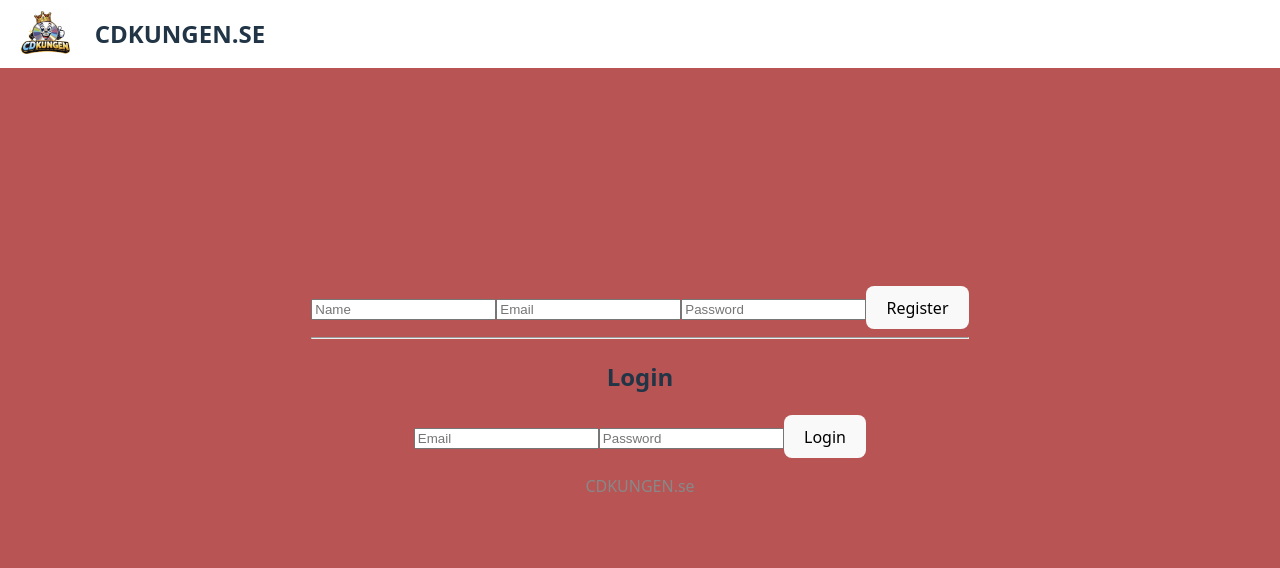
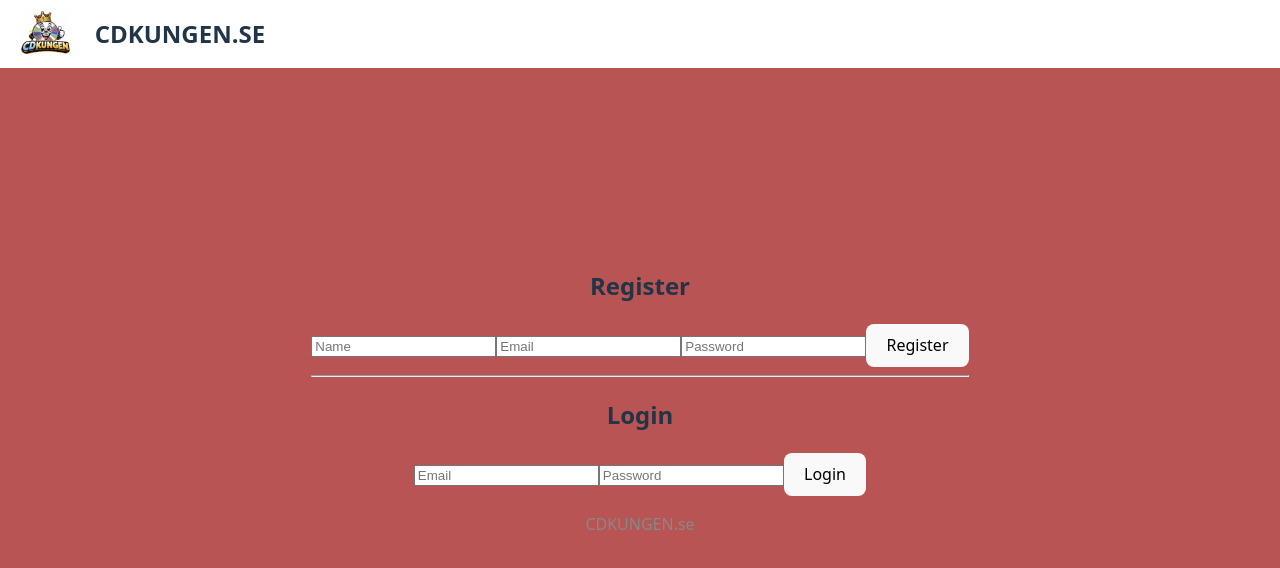
Before and after one commit to engalv/D0018E-Project, a React (Vite) app in the folder frontend/d0018e-client/: page / in a window 1280 px wide. Shown: the top 568 px of the page. Built offline with nearby package versions, Linux system fonts and the light colour scheme.

Commit message:
Update RegistrationForm.jsx

```diff
--- a/frontend/d0018e-client/src/RegistrationForm.jsx
+++ b/frontend/d0018e-client/src/RegistrationForm.jsx
@@ -19,8 +19,10 @@ function RegistrationForm() {
     }
   };
 
+
   return (
     <form onSubmit={handleRegister}>
+      <h2>Register</h2>
       <input type="text" placeholder="Name" value={name} onChange={e => setName(e.target.value)} required />
       <input type="email" placeholder="Email" value={email} onChange={e => setEmail(e.target.value)} required />
       <input type="password" placeholder="Password" value={password} onChange={e => setPassword(e.target.value)} required />
```
